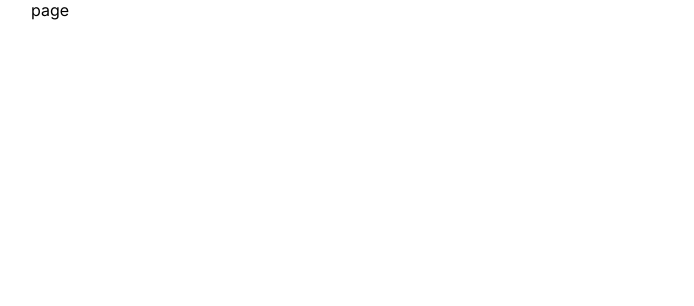
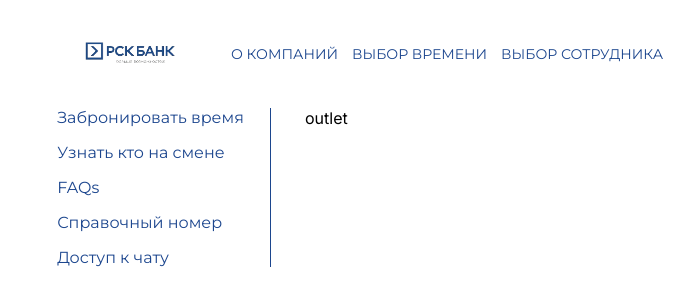
Before and after one commit to lev1tha/banking, a Next.js app: page /ordered in a window 1280 px wide. Shown: the top 306 px of the page, without its empty margins (119-813 px from the left). Built offline with nearby package versions, Linux system fonts and the light colour scheme.

Commit message:
add ordered page, fix registration page

```diff
--- a/app/(home)/ordered/page.tsx
+++ b/app/(home)/ordered/page.tsx
@@ -1,7 +1,27 @@
 import React from "react";
+import style from "@/shared/styles/ordered.module.css";
+import Header from "@/widgets/header/Header";
 
 const page = () => {
-  return <div>page</div>;
+  return (
+    <>
+      <Header />
+      <div className={style.order_container}>
+        <div className={style.layout}>
+          <nav className={style.layout_nav}>
+            <a href="">Забронировать время</a>
+            <a href="">Узнать кто на смене</a>
+            <a href="">FAQs</a>
+            <a href="">Справочный номер</a>
+            <a href="">Доступ к чату</a>
+          </nav>
+        </div>
+        <div className={style.outlet}>
+          outlet
+        </div>
+      </div>
+    </>
+  );
 };
 
 export default page;
--- a/procsesses/sign/index.tsx
+++ b/procsesses/sigin/index.tsx
@@ -75,7 +75,6 @@ const Sing = () => {
     setData((prevData) => ({
       ...prevData,
       [id]: value,
-      avatar: "../../public/assets/image/backgroun.jpg",
     }));
 
     if (errors[id]) {
--- /dev/null
+++ b/shared/styles/ordered.module.css
@@ -0,0 +1,37 @@
+.order_container{
+  display: flex;
+  gap: 34px;
+}
+
+.layout {
+  display: flex;
+  flex-direction: column;
+  align-items: center;
+  border-right: 1px solid rgb(28, 70, 142);
+  width: 240px;
+}
+
+.layout_nav {
+  display: flex;
+  flex-direction: column;
+}
+
+.layout_nav a {
+  margin-top: 16px;
+  text-align: start;
+  font-size: 16px;
+  color: rgb(28, 70, 142);
+  font-family: "Montserrat", sans-serif;
+  text-decoration: none;
+
+  width: fit-content;
+}
+
+.layout_nav a:first-child {
+  margin-top: 0;
+}
+
+.layout_nav a:hover {
+  font-size: 18px;
+  border-bottom: 0.2px solid rgb(28, 70, 142);
+}
```
Also changed, not shown: procsesses/sigin/signin.module.css (renamed from procsesses/sign/signin.module.css).
